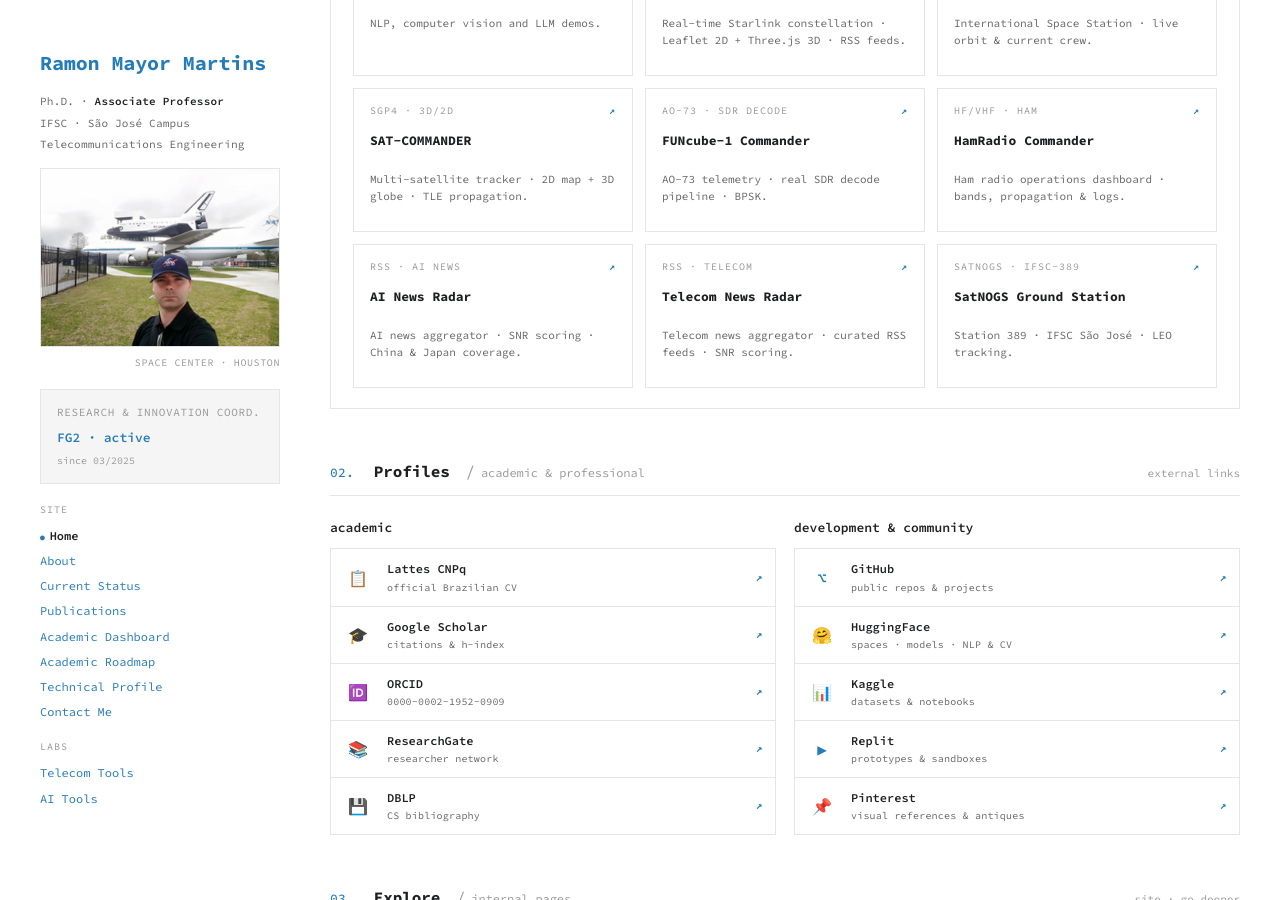
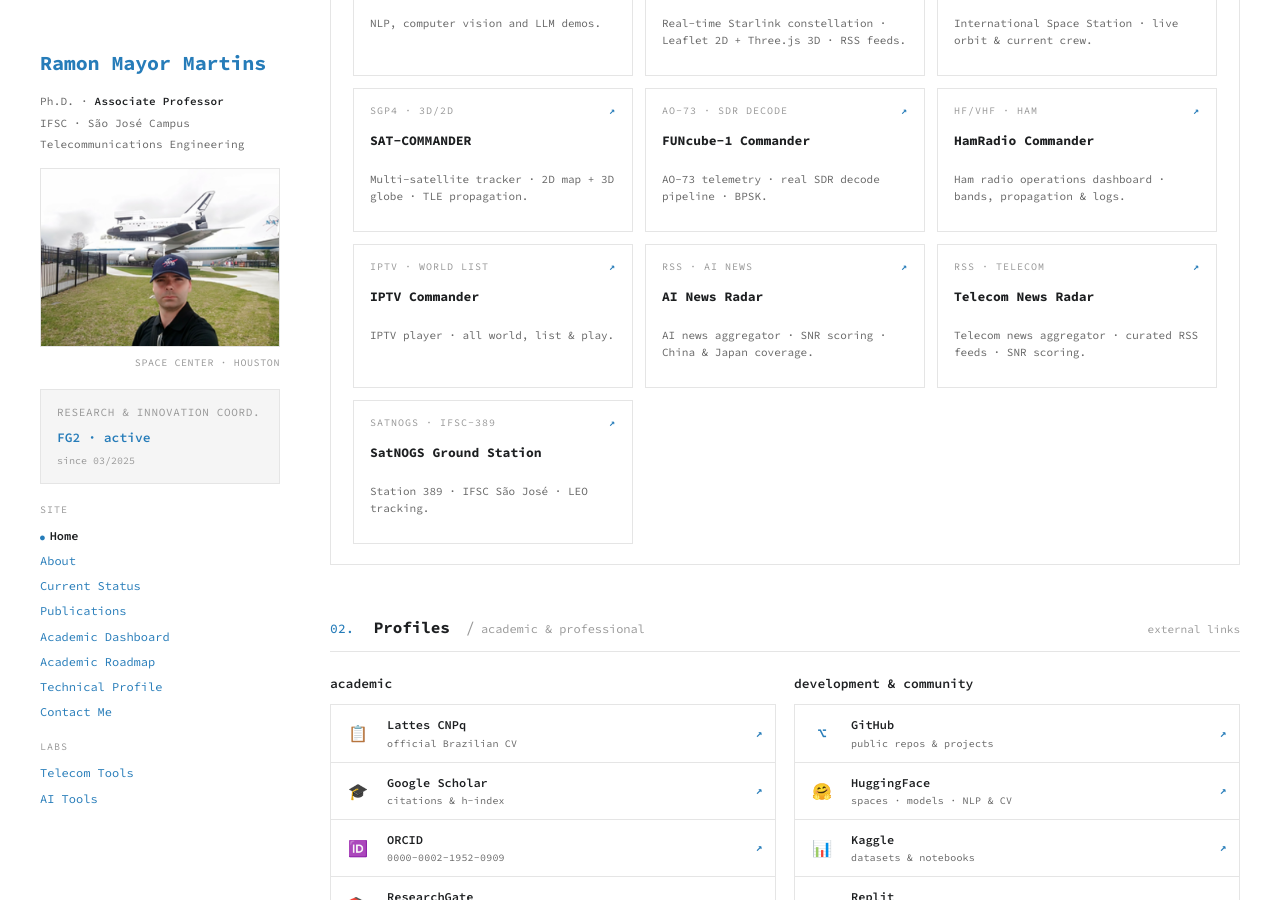
Before and after one commit to rmayormartins/rmayormartins.github.io, a Jekyll site: the page index.html, which Jekyll copies as it is, in a window 1280 px wide and 900 px high, scrolled down 1187 px. Built offline with Jekyll 4.4.1, drawn with Linux system fonts in a browser that asks for light colours.

Commit message:
Update index.html

```diff
--- a/index.html
+++ b/index.html
@@ -825,6 +825,11 @@
           <h4>HamRadio Commander</h4>
           <p class="meta">Ham radio operations dashboard · bands, propagation &amp; logs.</p>
         </a>
+        <a class="nav-card" href="https://rmayormartins.github.io/iptv-cmd/" target="_blank">
+          <div class="top"><span>IPTv · world list</span><span class="arr">↗</span></div>
+          <h4>IPTV Commander</h4>
+          <p class="meta">IPTV player · all world, list &amp; play.</p>
+        </a>
         <a class="nav-card" href="https://rmayormartins.github.io/ai-news-radar/" target="_blank">
           <div class="top"><span>RSS · AI news</span><span class="arr">↗</span></div>
           <h4>AI News Radar</h4>
```
